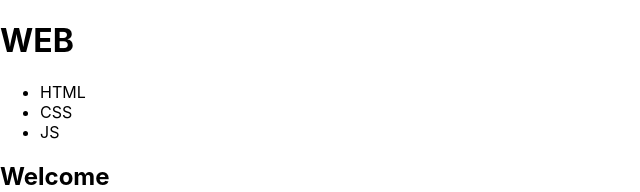
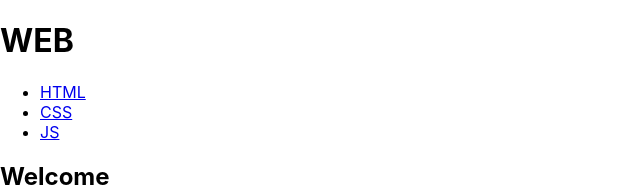
Before and after one commit to yj-leeee/yujinStudy, a React (Create React App) app in the folder study/DailyCoding/react_ajax/: page / in a window 1280 px wide. Shown: the top 192 px of the page, without its empty margins (0-640 px from the left). Built offline with nearby package versions, Linux system fonts and the light colour scheme.

Commit message:
a태그 추가

```diff
--- a/study/DailyCoding/react_ajax/src/App.js
+++ b/study/DailyCoding/react_ajax/src/App.js
@@ -6,9 +6,9 @@ function App() {
       <h1>WEB</h1>
       <nav>
         <ul>
-          <li>HTML</li>
-          <li>CSS</li>
-          <li>JS</li>
+          <li><a href="1">HTML</a></li>
+          <li><a href="2">CSS</a></li>
+          <li><a href="3">JS</a></li>
         </ul>
       </nav>
       <article>
```
